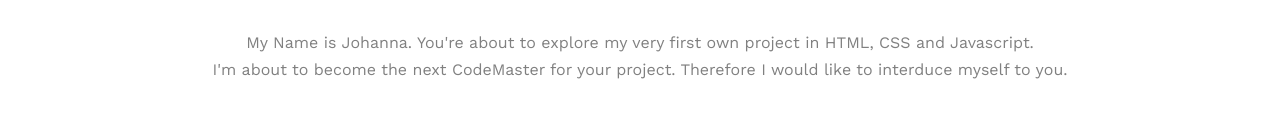
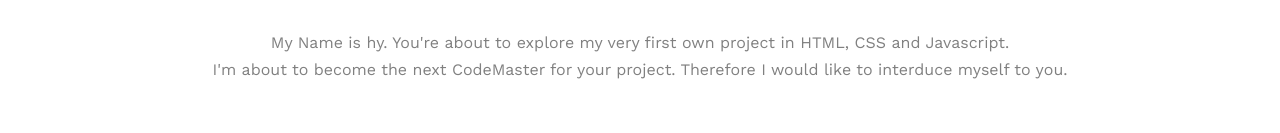
Before and after one commit to jvnhrn/assignment, a plain HTML site: page index.html in a window 1280 px wide. Shown: the part 474-607 px from the top of the page. Drawn offline with nearby package versions, Linux system fonts and the light colour scheme.

Commit message:
test if vsc works

```diff
--- a/index.html
+++ b/index.html
@@ -32,7 +32,7 @@
     <ol class="hide" tabindex="0">
       <li class="hide-item"> <img src="assets/images/hello-speech-bubble-handmade-chatting-symbol.svg" alt="Hello"> </li>
       <li> <h1> HI STRANGER! </h1> </li>
-      <li> <p> My Name is Johanna. You're about to explore my very first own project in HTML, CSS and Javascript. </br> I'm about to become the next CodeMaster for your project. Therefore I would like to interduce myself to you. </p> </li>
+      <li> <p> My Name is hy. You're about to explore my very first own project in HTML, CSS and Javascript. </br> I'm about to become the next CodeMaster for your project. Therefore I would like to interduce myself to you. </p> </li>
     </ol>
   </div>
   <div class="item3"> </div>
```
